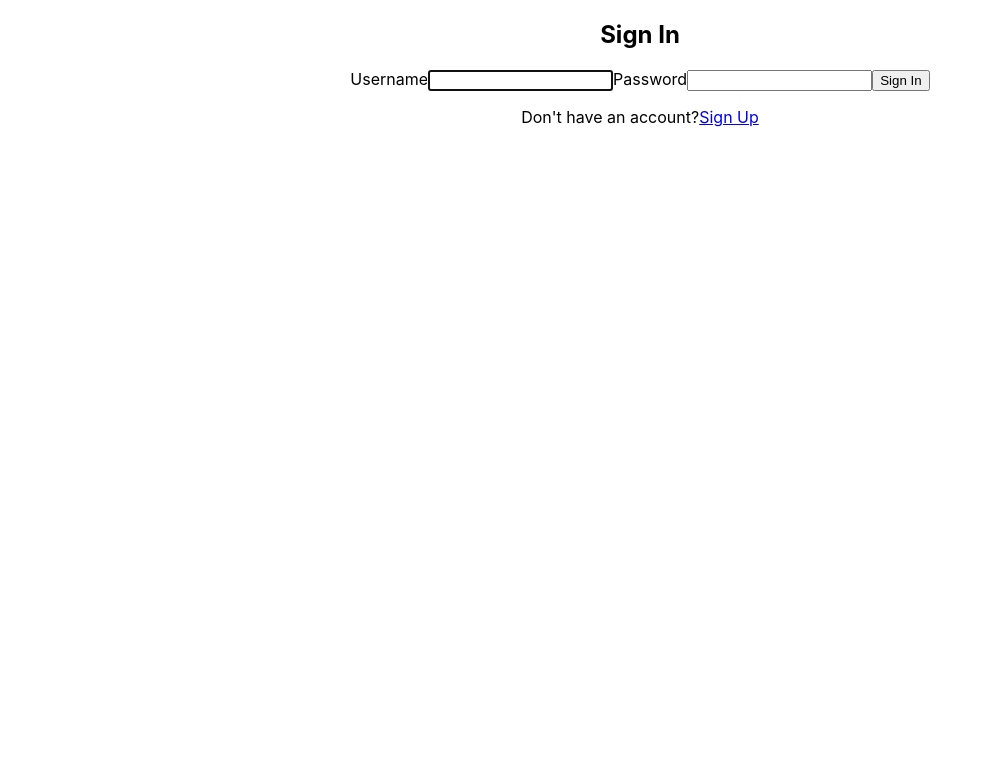
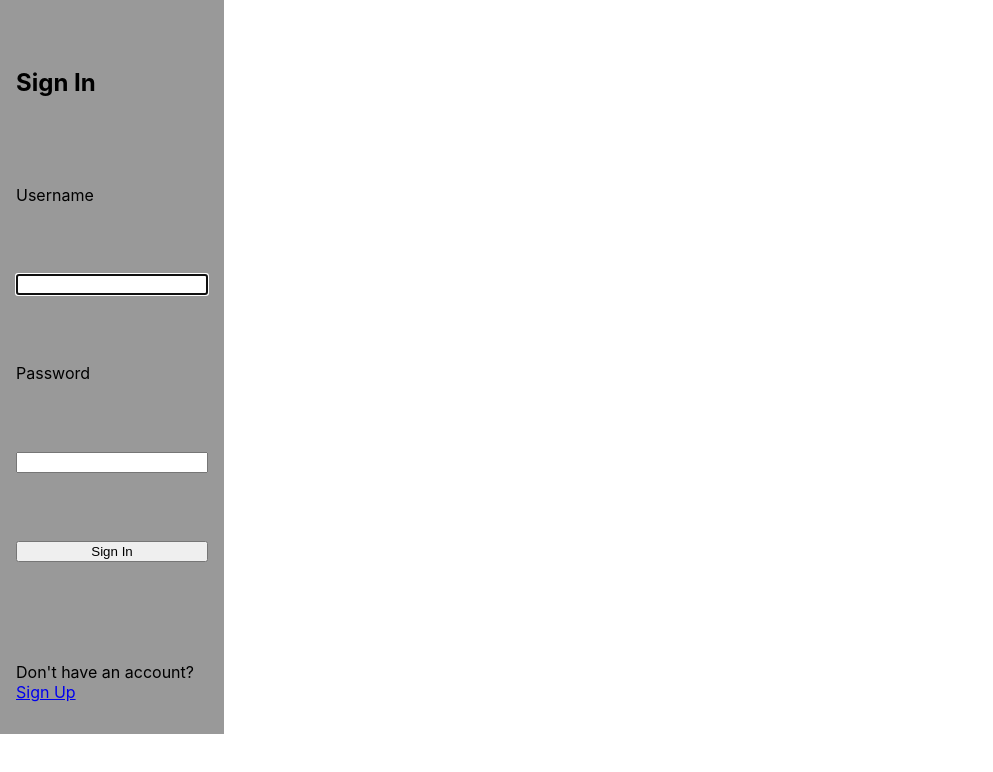
Before and after one commit to GetPsyched/mern-assignment, a React (Create React App) app in the folder client/: page /login in a window 1280 px wide. Shown: the top 772 px of the page, without its empty margins (0-993 px from the left). Built offline with nearby package versions, Linux system fonts and the light colour scheme.

Commit message:
Add some CSS

```diff
--- a/client/src/App.css
+++ b/client/src/App.css
@@ -1,5 +1,26 @@
 .App {
-  text-align: center;
+  display: flex;
+  flex-direction: column;
+  min-height: 100vh;
+}
+
+form {
+  display: flex;
+  flex-direction: column;
+  justify-content: space-evenly;
+  flex-grow: 1;
+  padding-bottom: 1rem;
+}
+
+header {
+  justify-content: center;
+  display: flex;
+  min-width: 100vw;
+  background-color:antiquewhite;
+}
+
+.signout {
+  padding: 1.75rem;
 }
 
 .App-logo {
--- a/client/src/components/Home.js
+++ b/client/src/components/Home.js
@@ -14,7 +14,7 @@ const Home = () => {
     <>
       <header>
         <h1>MERN Assignment</h1>
-        <div className="flexGrow">
+        <div className="signout">
           <button onClick={logout}>Sign Out</button>
         </div>
       </header>
--- a/client/src/index.css
+++ b/client/src/index.css
@@ -11,3 +11,21 @@ code {
   font-family: source-code-pro, Menlo, Monaco, Consolas, 'Courier New',
     monospace;
 }
+
+.flexGrow {
+  flex-grow: 1;
+  display: flex;
+  justify-content: flex-start;
+  align-items: flex-end;
+}
+
+section {
+  width: 100%;
+  max-width: 15vw;
+  min-height: 87.8vh;
+  display: flex;
+  flex-direction: column;
+  justify-content: flex-start;
+  padding: 1rem;
+  background-color: rgba(0,0,0,0.4);
+}
```
